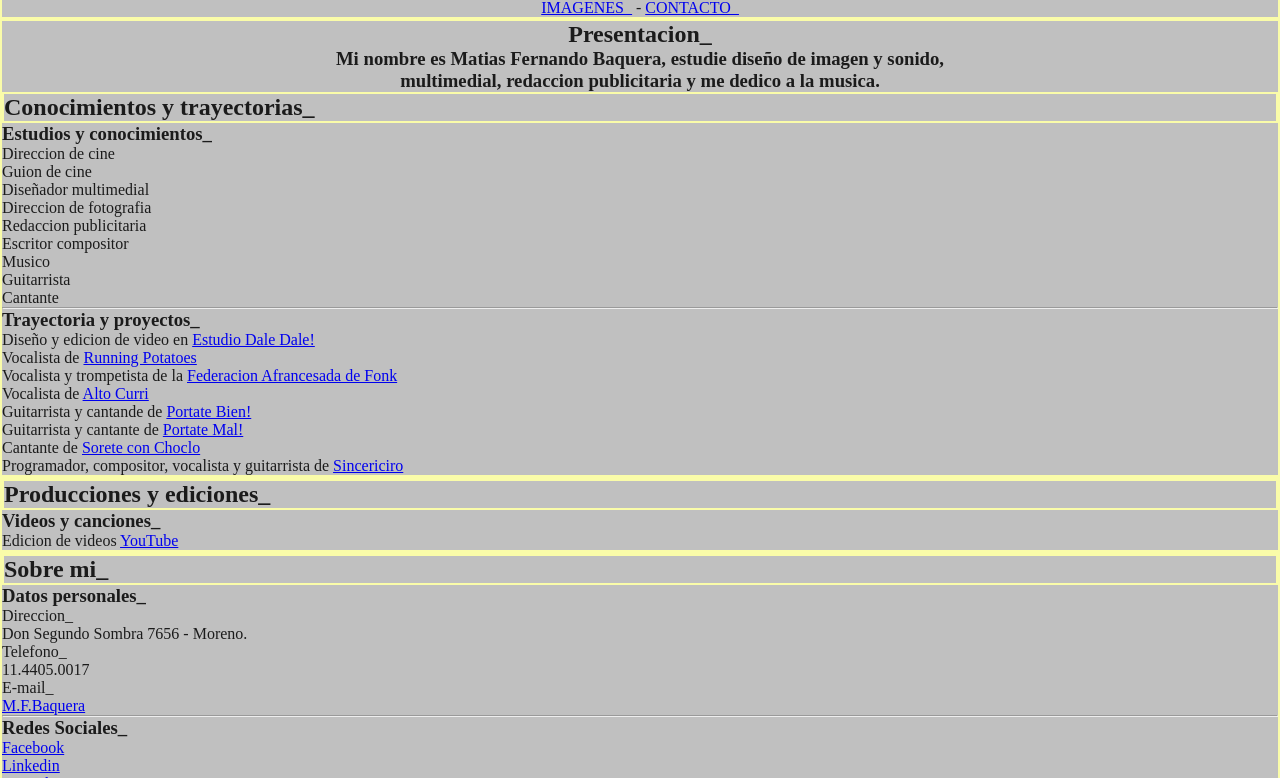
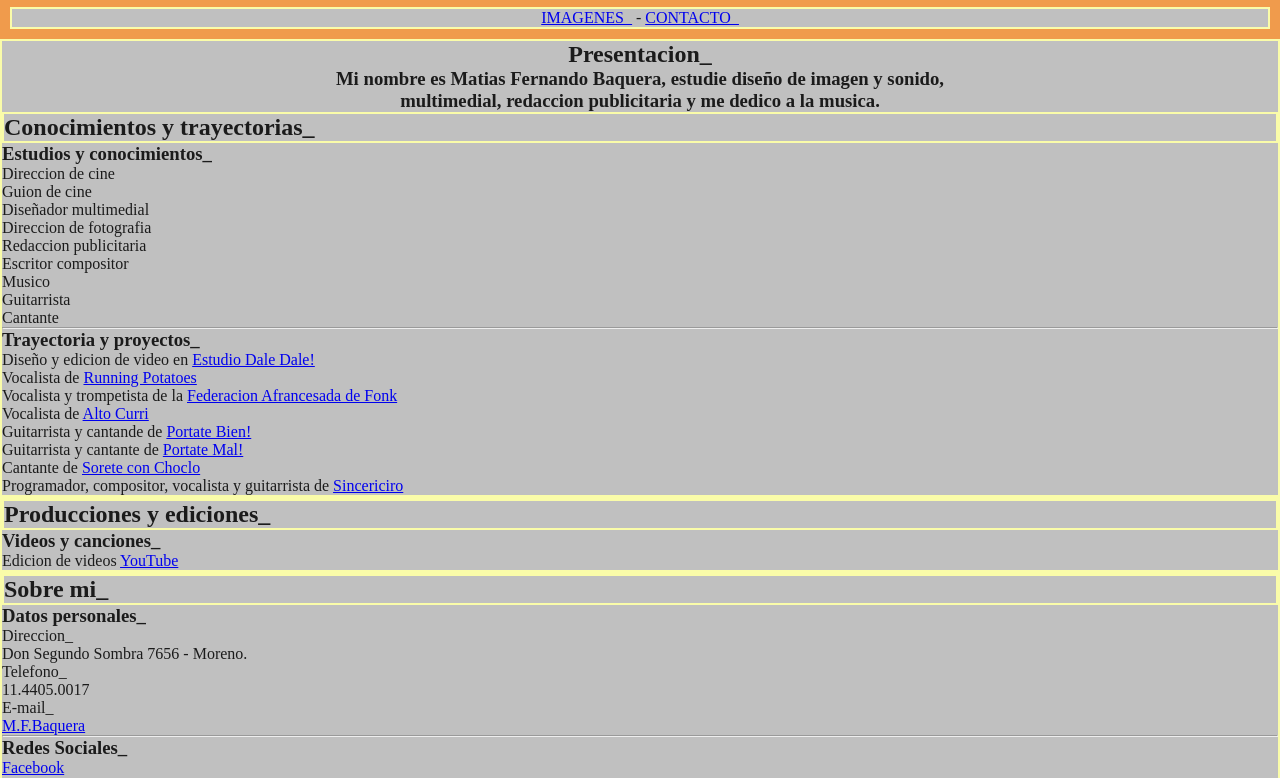
Before and after one commit to Ciroce/CV, a plain HTML site: page index.html in a window 1280 px wide. Shown: the part 322-1100 px from the top of the page. Drawn offline with Linux system fonts and the light colour scheme.

Commit message:
casa, no mucho

```diff
--- a/estilos/style.css
+++ b/estilos/style.css
@@ -37,9 +37,10 @@
         margin:1% 3% 1% 3% ;
     }
     nav{
-        background-color: #000000;
-        padding: 20px;
-        display: flex;
+        background-color: #f09b4c;
+        padding: 10px;
+        display: center;
+
     }
     .linkNav{
         display: block;
--- a/index.html
+++ b/index.html
@@ -24,9 +24,6 @@
         }
     </style>
 </head>
-    <body>
-        <body background="imagenes/fnd1.gif">
-    </body>
     <fieldset>
         <CENTER>
             <img src="imagenes\LOGO02.GIF" alt="solaso">
@@ -40,16 +37,18 @@
             <center><h1>Matias Fernando Baquera</h1></center>
     </fieldset>
 </header>
+<nav>
     <center>
         <fieldset>
             <a href="algo.html">IMAGENES_</a> -
             <a href="contacto.html">CONTACTO_</a>
         </fieldset>
     </center>
+</nav>
 <section>
 <fieldset>
     <center><h2>Presentacion_</h2></center>
-    <center><img2 src="imagenes/FOTO1.jpg" alt="">
+      <center><img2 src="imagenes/FOTO1.jpg" alt="">
         <h3>Mi nombre es Matias Fernando Baquera, estudie diseño de imagen y sonido,
         <h3>multimedial, redaccion publicitaria y me dedico a la musica.</h3>
     </center>
--- a/javascript/controlFormulario.js
+++ b/javascript/controlFormulario.js
@@ -2,7 +2,7 @@
 const valores = location.search;
 //Mostramos los valores en consola:
 console.log(valores);
-var campoNombre=true;
+var campoNombre=false;
 var campoApellido=true;
 //Resultado:
 //nombre=algo&telefono-algo&correo=algo%40algo&campo=algo
```
Also changed, not shown: algo.html (+1 -1 lines).
